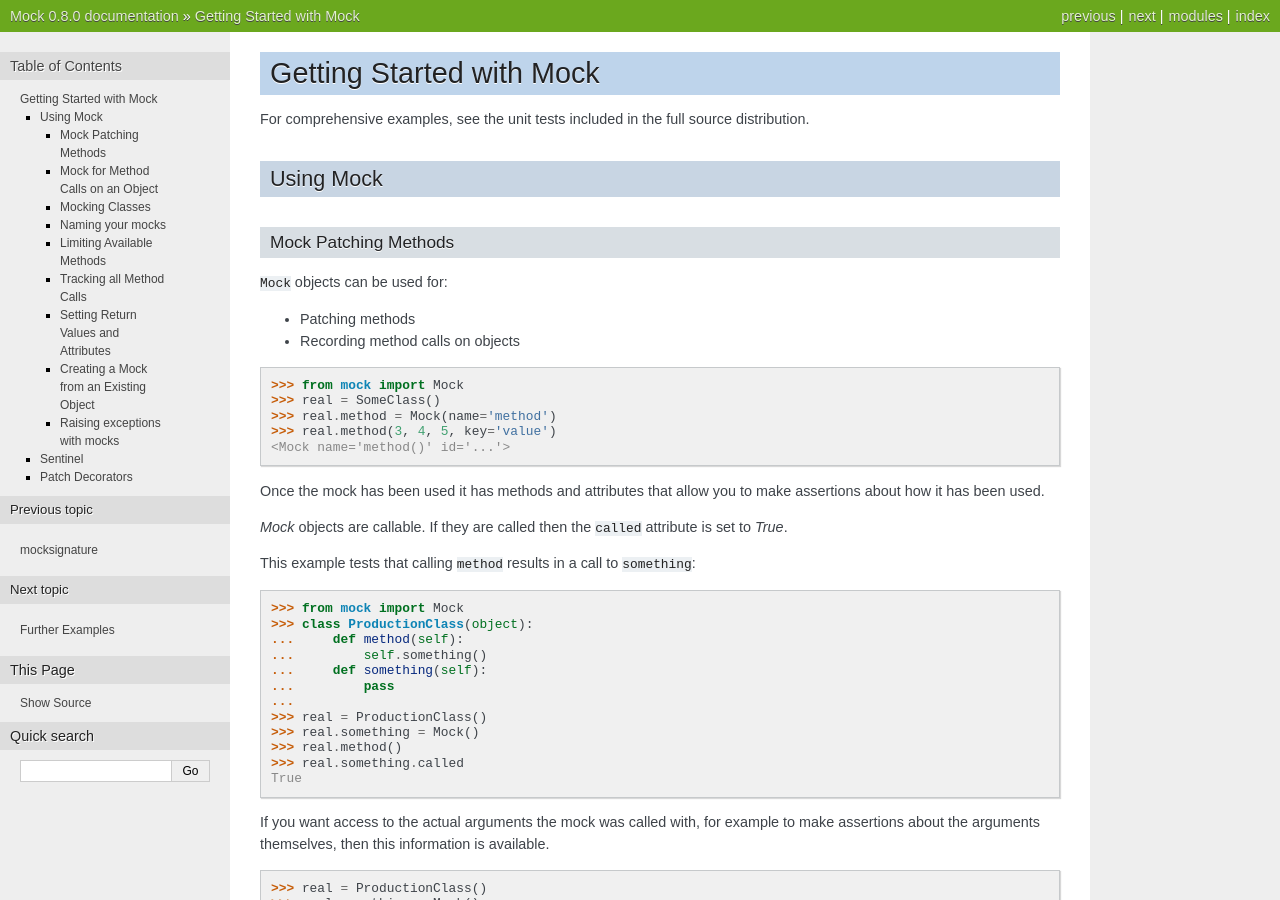
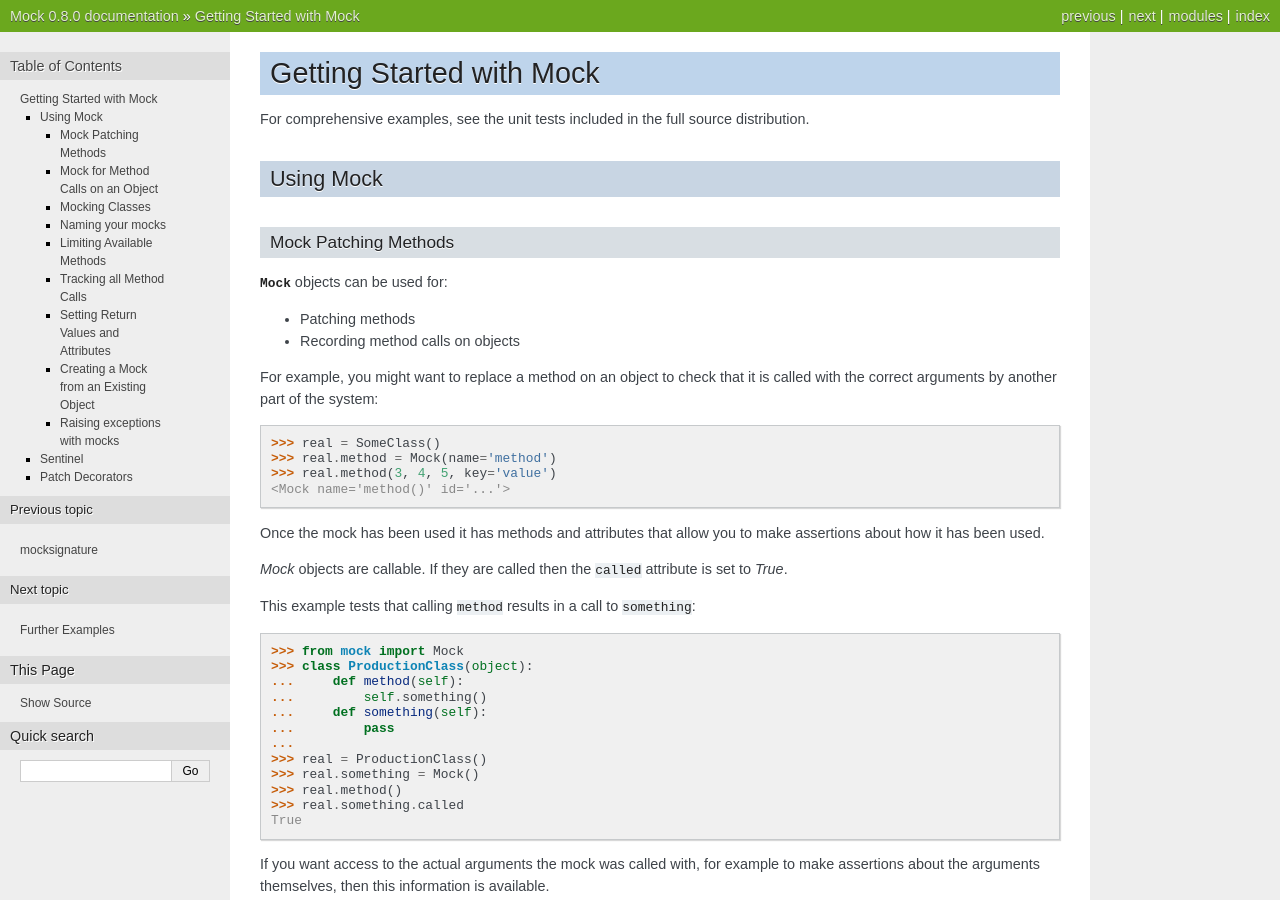
Before and after one commit to testing-cabal/mock, a Sphinx documentation site: the page built from docs/getting-started.txt, in a window 1280 px wide and 900 px high. Built offline with Sphinx 7.4.7, drawn with Linux system fonts in a browser that asks for light colours.

Commit message:
Minor doc updates

```diff
--- a/docs/getting-started.txt
+++ b/docs/getting-started.txt
@@ -28,14 +28,16 @@
 Mock Patching Methods
 ---------------------
 
-``Mock`` objects can be used for:
+:class:`Mock` objects can be used for:
 
 * Patching methods
 * Recording method calls on objects
 
+For example, you might want to replace a method on an object to check that
+it is called with the correct arguments by another part of the system:
+
 .. doctest::
 
-    >>> from mock import Mock
     >>> real = SomeClass()
     >>> real.method = Mock(name='method')
     >>> real.method(3, 4, 5, key='value')
```
